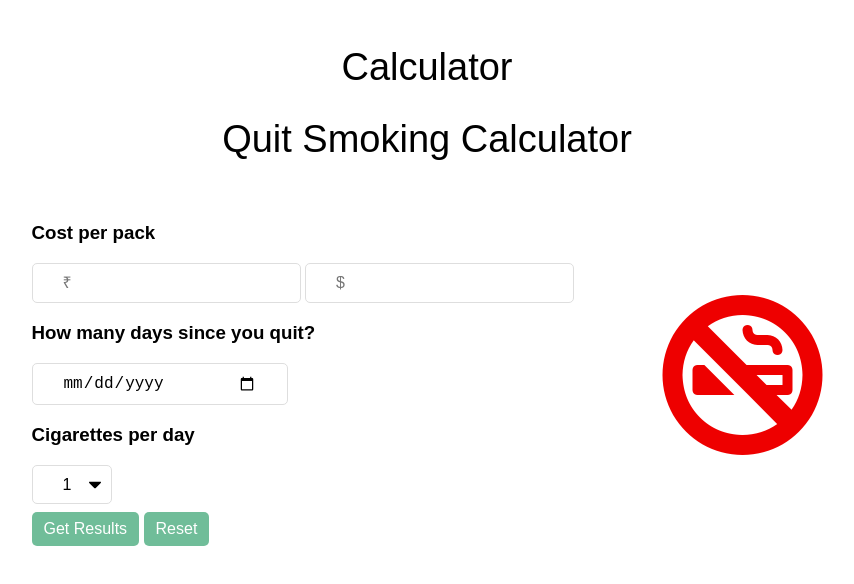
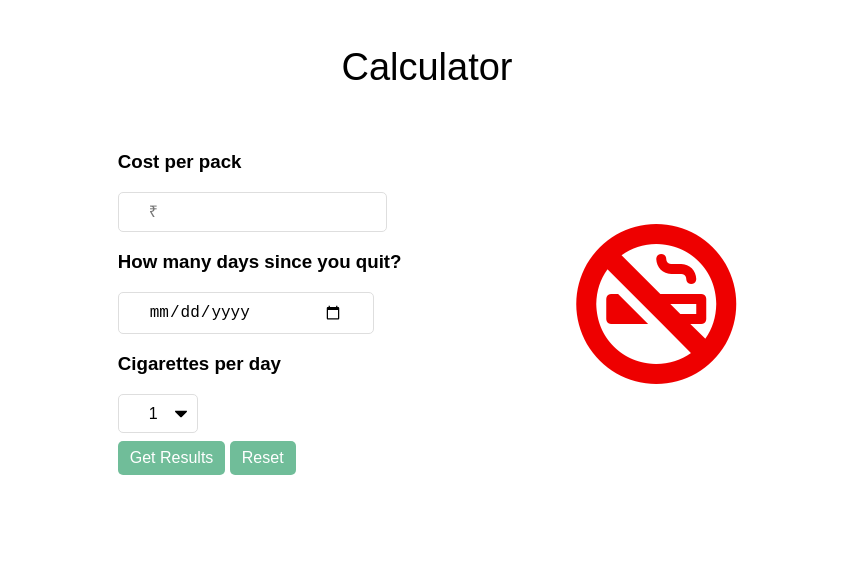
Before and after one commit to dk-0206/Dexterix4.0, a plain HTML site: page index.html in a window 1280 px wide. Shown: the whole page, without its empty margins (213-1067 px from the left). Drawn offline with Linux system fonts and the light colour scheme.

Commit message:
Update index.html

```diff
--- a/index.html
+++ b/index.html
@@ -11,21 +11,11 @@
 </head>
 <body>
   <h1>Calculator</h1>
-
-  <title>Quit Smoking Calculator</title>
-</head>
-<body>
-  <h1>Quit Smoking Calculator</h1>
-
   <div class="container">
     <div class="input-container">
       <div class="costPerPackContainer">
         <h3>Cost per pack</h3>
-
         <input type="number" id="costInput" placeholder="₹">
-
-        <input type="number" id="costInput" placeholder="$">
-
       </div>
       <div class="daysContainer">
         <h3>How many days since you quit?</h3>
```
